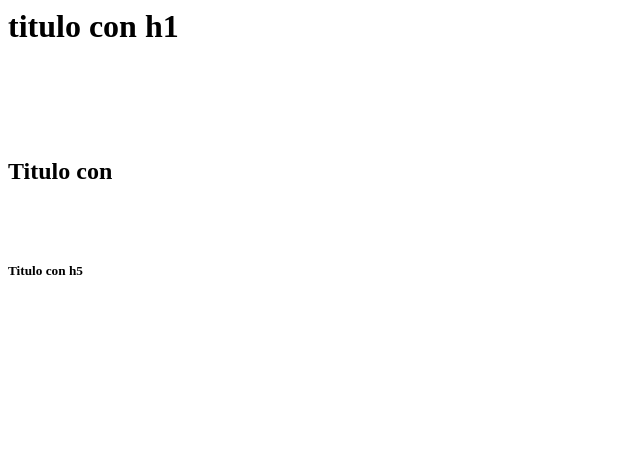
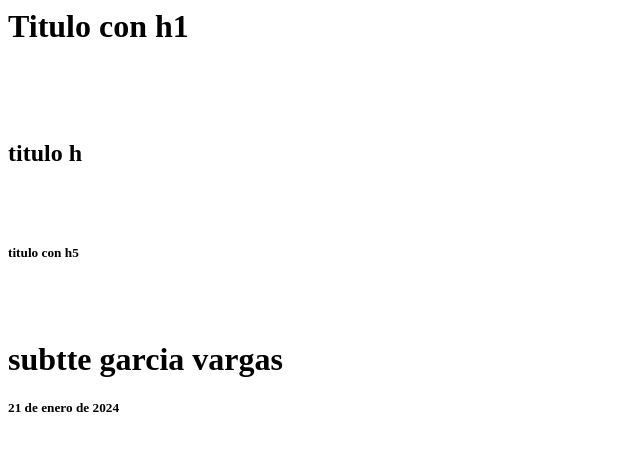
Before and after one commit to amy-vargas/hola-mundo_amy-v, a plain HTML site: page HOLA/INDEX.HTML in a window 1280 px wide. Shown: the whole page, without its empty margins (0-640 px from the left). Drawn offline with Linux system fonts and the light colour scheme.

Commit message:
actualizacion

```diff
--- a/HOLA/INDEX.HTML
+++ b/HOLA/INDEX.HTML
@@ -1,7 +1,11 @@
-<h1>titulo con h1</h1>
-<br>
+ <h1>
+    Titulo con h1
+ </h1>
+
 <br><br><br>
-<h2>Titulo con </h2>
+<h2> titulo h</h2>
 <br><br>
-
-<h5>Titulo con h5</h5>
+<h5>titulo con h5</h5>
+<br><br>
+<h1>subtte garcia vargas</h1>
+<h5>21 de enero de 2024</h5>
```
